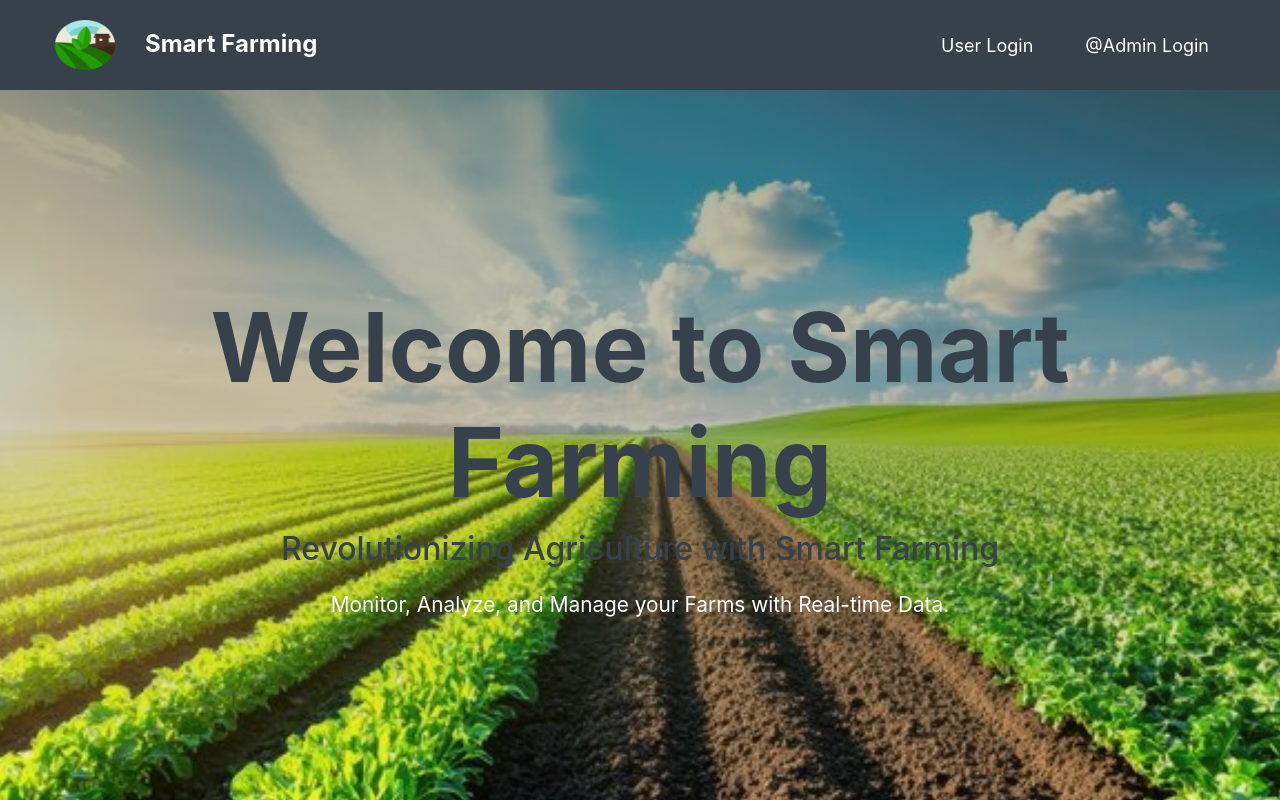
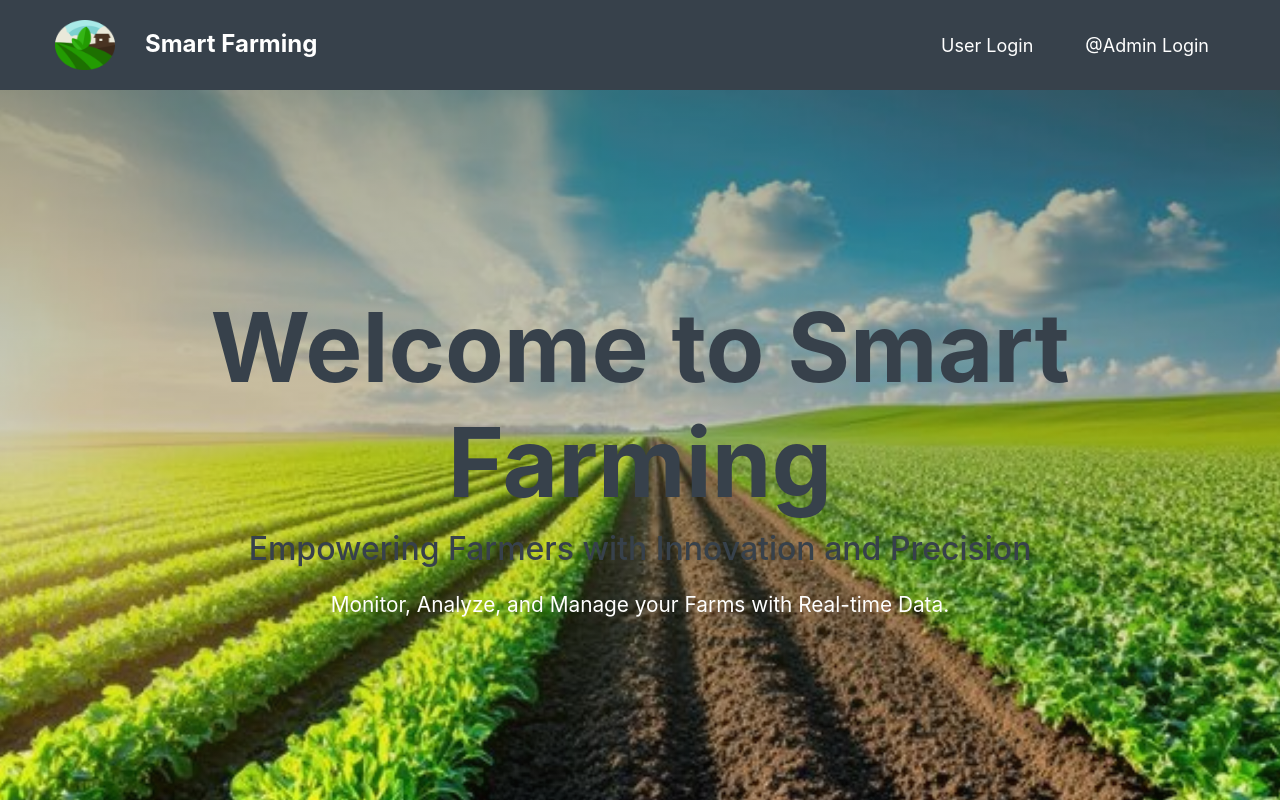
Before and after one commit to poojitha-urlana/front-end-duo, an Angular app: page / in a window 1280 px wide. Shown: the top 800 px of the page. Built offline with nearby package versions, Linux system fonts and the light colour scheme.

Commit message:
changed in the heading

```diff
--- a/src/app/home-content/home-content.component.html
+++ b/src/app/home-content/home-content.component.html
@@ -2,7 +2,8 @@
   <!-- Hero Section -->
   <section class="hero-section">
     <h1>Welcome to Smart Farming</h1>
-    <h2>Revolutionizing Agriculture with Smart Farming</h2>
+    <h2>Empowering Farmers with Innovation and Precision
+    </h2>
     <p>Monitor, Analyze, and Manage your Farms with Real-time Data.</p>
   </section>
 
```
